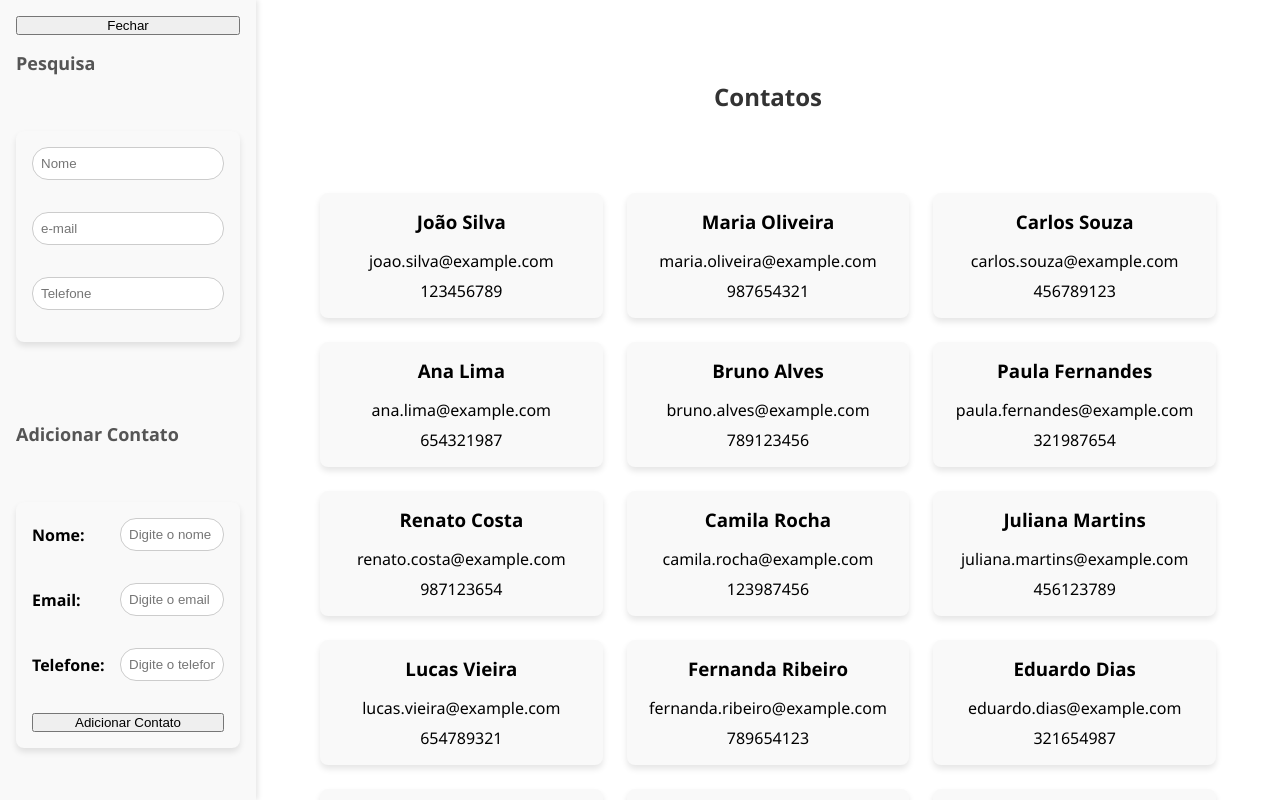
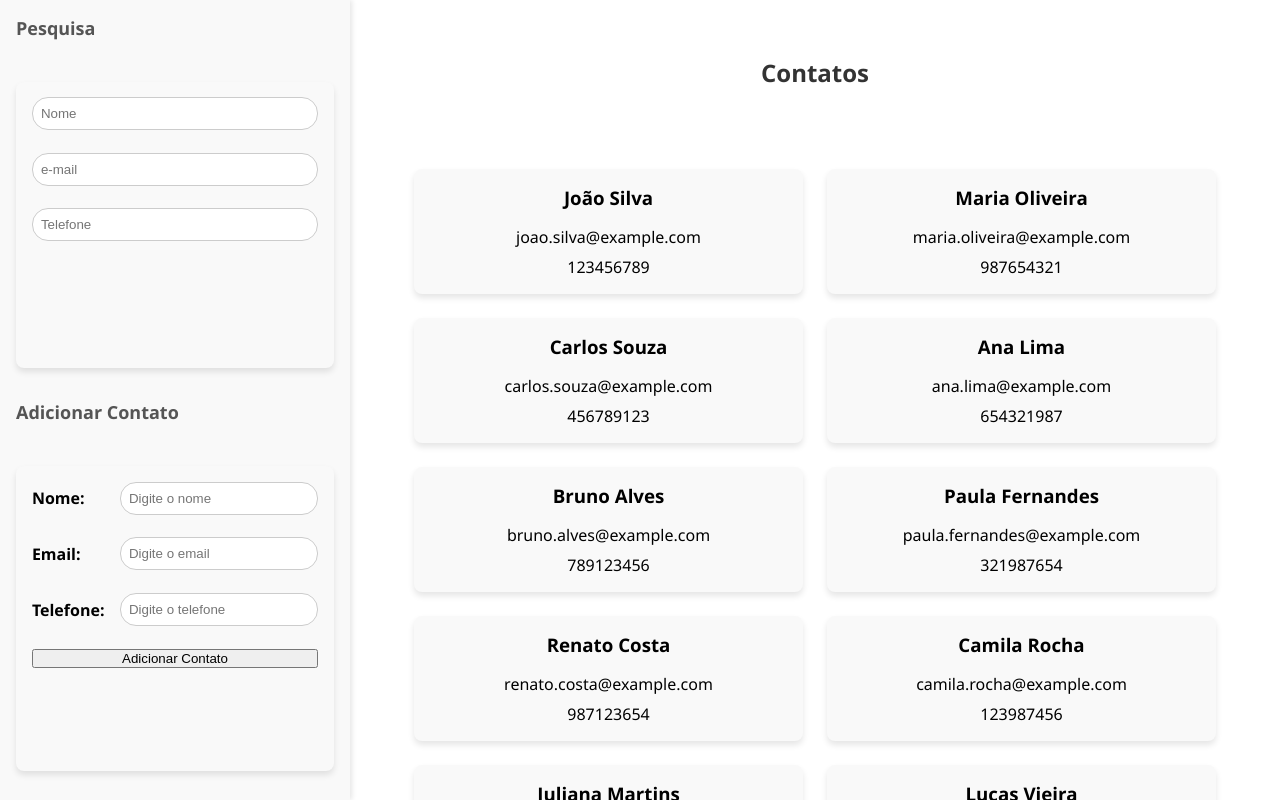
Before and after one commit to FabiusCaesar/lista-contatos, a React (Create React App) app: page / in a window 1280 px wide. Built offline with nearby package versions, Linux system fonts and the light colour scheme.

Commit message:
ajusta responsividade e comportamento do topo fixo no mobile

```diff
--- a/src/components/FormElements/styles.ts
+++ b/src/components/FormElements/styles.ts
@@ -1,12 +1,14 @@
 import styled from 'styled-components'
+import { breakpoints } from '../../styles/breakpoints'
 
 export const FieldGroup = styled.div`
   display: flex;
   align-items: center;
   gap: 8px;
   margin-bottom: 16px;
+  width: 100%; /* <- Adicionado para evitar que inputs "estourem" */
 
-  @media (max-width: 768px) {
+  @media (max-width: ${breakpoints.mobile}) {
     flex-direction: column;
     align-items: flex-start;
   }
@@ -34,11 +36,14 @@ export const Input = styled.input`
 export const Form = styled.form`
   display: flex;
   flex-direction: column;
-  gap: 1rem;
-  padding: 1rem;
+  flex-grow: 1;
+  min-height: 0;
+  justify-content: flex-start;
+  gap: 2.5%; /* Espaço entre os campos proporcional à altura do pai */
+  padding: 5%; /* Padding interno também proporcional */
   background-color: #f9f9f9;
   border-radius: 8px;
   box-shadow: 0px 4px 6px rgba(0, 0, 0, 0.1);
-  margin-top: 24px;
-  margin-bottom: 64px;
+  margin-top: 2%;
+  margin-bottom: 4%;
 `
--- a/src/containers/MainContent/index.tsx
+++ b/src/containers/MainContent/index.tsx
@@ -5,7 +5,7 @@ import {
   Contatos,
   MainContentLayout,
   BotaoMenuMobile,
-  TituloFixo
+  TopoFixo
 } from './styles'
 import { useSelector } from 'react-redux'
 import { RootReducer } from '../../store'
@@ -35,10 +35,10 @@ const MainContent: React.FC<MainContentProps> = ({
 
   return (
     <MainContentLayout>
-      <BotaoMenuMobile onClick={abrirMenu}>☰</BotaoMenuMobile>
-      <TituloFixo>
+      <TopoFixo>
         <TituloPrincipal>Contatos</TituloPrincipal>
-      </TituloFixo>
+        <BotaoMenuMobile onClick={abrirMenu}>☰</BotaoMenuMobile>
+      </TopoFixo>
       <Contatos>
         {contatosParaExibir.length === 0 ? (
           <p>Nenhum contato encontrado.</p>
--- a/src/containers/MainContent/styles.ts
+++ b/src/containers/MainContent/styles.ts
@@ -8,7 +8,7 @@ export const MainContentLayout = styled.main`
   overflow-x: hidden;
 
   @media (max-width: ${breakpoints.mobile}) {
-    padding: 20px 16px;
+    padding: 0 16px;
     height: auto;
   }
 `
@@ -18,7 +18,6 @@ export const BotaoMenuMobile = styled.button`
   font-size: 28px;
   background: none;
   border: none;
-  margin-bottom: 16px;
 
   @media (max-width: ${breakpoints.mobile}) {
     display: block;
@@ -31,20 +30,26 @@ export const Contatos = styled.div`
   grid-template-columns: 1fr 1fr 1fr;
   gap: 24px;
 
-  @media (max-width: ${breakpoints.tablet}) {
+  @media (max-width: ${breakpoints.desktop}) {
     grid-template-columns: 1fr 1fr; // tablets
   }
 
-  @media (max-width: ${breakpoints.mobile}) {
+  @media (max-width: ${breakpoints.tablet}) {
     grid-template-columns: 1fr; // celulares
   }
 `
 
-export const TituloFixo = styled.div`
+export const TopoFixo = styled.div`
   position: sticky;
-  padding-top: 40px;
   top: 0;
+  z-index: 10;
   background-color: white;
-  padding-bottom: 16px;
-  z-index: 10;
+  padding: 16px 64px;
+  display: flex;
+  align-items: center;
+  justify-content: center;
+
+  @media (max-width: ${breakpoints.mobile}) {
+    justify-content: space-between;
+  }
 `
--- a/src/containers/Sidebar/index.tsx
+++ b/src/containers/Sidebar/index.tsx
@@ -1,4 +1,4 @@
-import { SidebarLayout } from './styles'
+import { BotaoFechar, SidebarLayout } from './styles'
 import FormContato from './FormContato'
 import FormBusca from './FormBusca'
 import { useState } from 'react'
@@ -17,7 +17,7 @@ const Sidebar: React.FC<SidebarProps> = ({
 }) => {
   return (
     <SidebarLayout $menuAberto={menuAberto}>
-      <button onClick={fecharMenu}>Fechar</button>
+      <BotaoFechar onClick={fecharMenu}>Fechar</BotaoFechar>
       <FormBusca setContatosFiltrados={setContatosFiltrados} />
       <FormContato />
     </SidebarLayout>
--- a/src/containers/Sidebar/styles.ts
+++ b/src/containers/Sidebar/styles.ts
@@ -2,23 +2,36 @@ import styled from 'styled-components'
 import { breakpoints } from '../../styles/breakpoints'
 
 export const SidebarLayout = styled.aside<{ $menuAberto: boolean }>`
+  height: 100dvh;
   width: 100%;
-  height: 100vh;
-  background-color: #f9f9f9;
-  padding: 1rem;
   display: flex;
   flex-direction: column;
-  gap: 1rem;
+  justify-content: flex-start;
+  padding: 1rem;
+  background-color: #f9f9f9;
   box-shadow: 2px 0 5px rgba(0, 0, 0, 0.1);
-  overflow: hidden; /* sem scroll aqui */
+  gap: 2.5%;
 
   @media (max-width: ${breakpoints.mobile}) {
-    position: absolute;
+    position: fixed;
     left: 0;
     top: 0;
-    z-index: 10;
+    z-index: 20;
+    width: 100%;
     transform: ${({ $menuAberto }) =>
       $menuAberto ? 'translateX(0)' : 'translateX(-100%)'};
     transition: transform 0.3s ease-in-out;
   }
 `
+
+export const BotaoFechar = styled.button`
+  display: none;
+  font-size: 20px;
+  background: none;
+  border: none;
+  margin-bottom: 16px;
+
+  @media (max-width: ${breakpoints.tablet}) {
+    display: block;
+  }
+`
--- a/src/styles/layout.ts
+++ b/src/styles/layout.ts
@@ -2,7 +2,7 @@ import styled from 'styled-components'
 
 export const AppContainer = styled.div`
   display: grid;
-  grid-template-columns: 20% auto;
+  grid-template-columns: minmax(350px, 20%) auto;
   height: 100vh;
   width: 100%;
 
--- a/src/styles/typography.ts
+++ b/src/styles/typography.ts
@@ -1,4 +1,5 @@
 import styled from 'styled-components'
+import { breakpoints } from './breakpoints'
 
 export const TituloPrincipal = styled.h2`
   text-align: center;
@@ -6,6 +7,10 @@ export const TituloPrincipal = styled.h2`
   font-size: 24px;
   font-weight: bold;
   color: #333;
+
+  @media (max-width: ${breakpoints.mobile}) {
+    margin: 10px 0;
+  }
 `
 
 export const TituloSecao = styled.h2`
```
